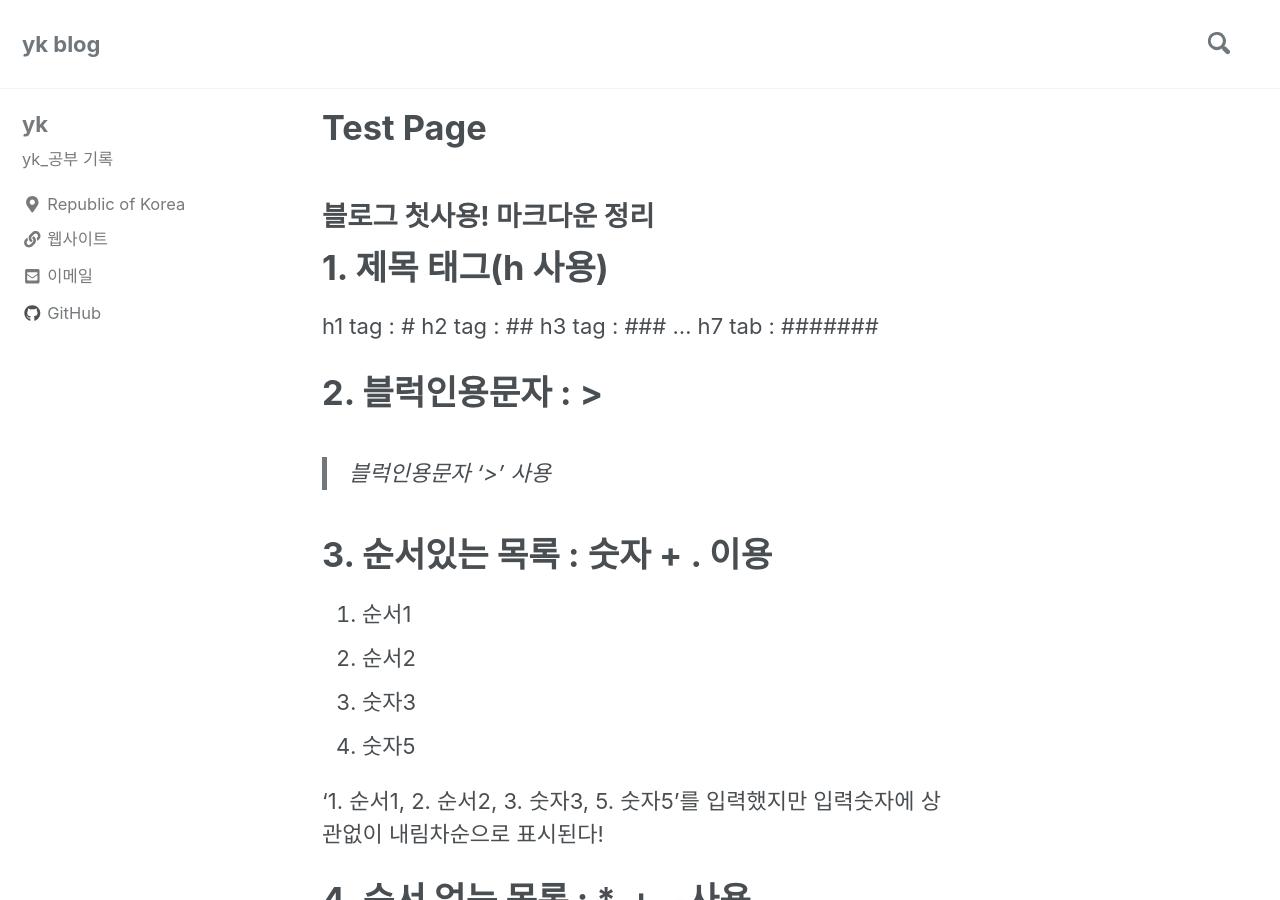
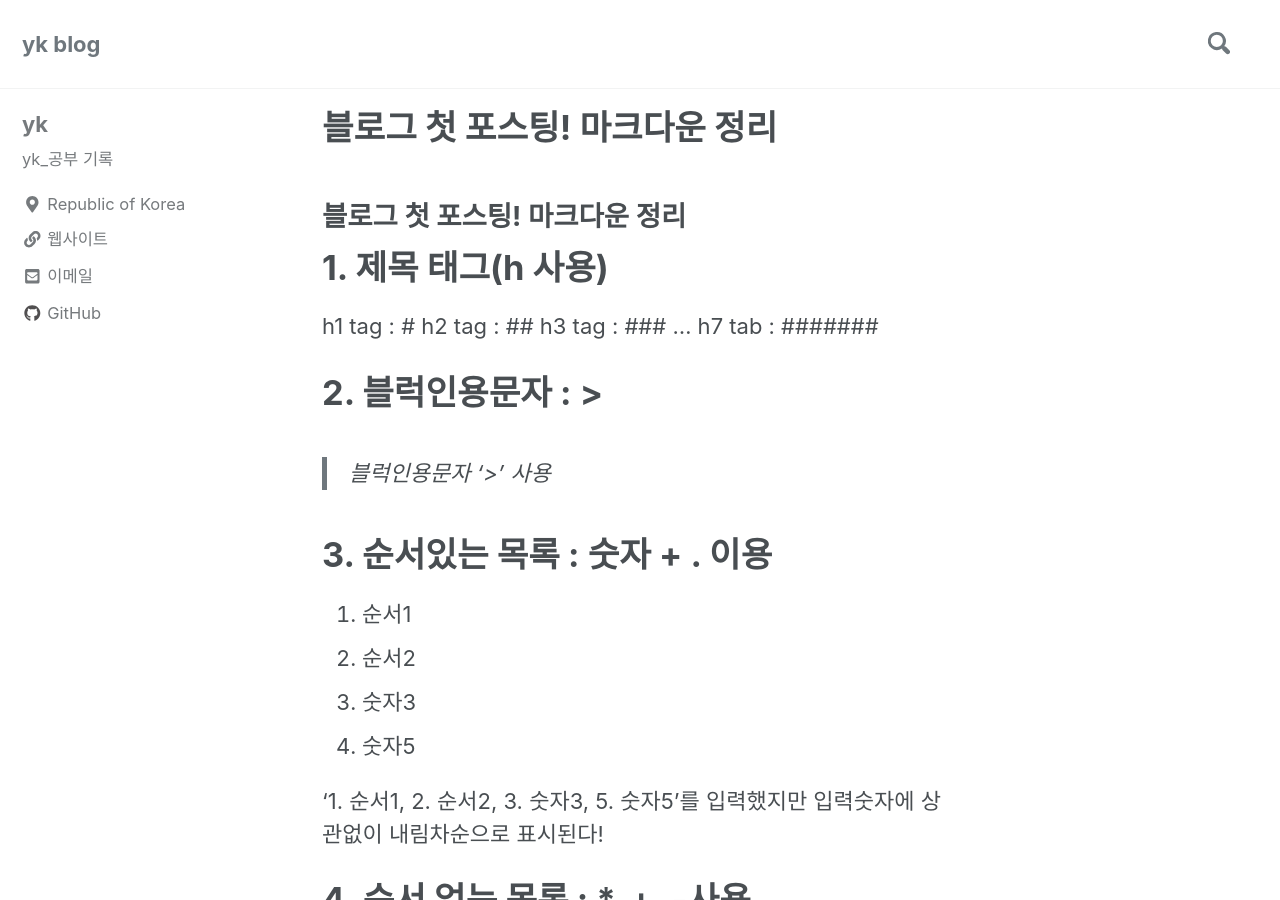
Before and after one commit to yukyung-shim/yukyung-shim.github.io, a Jekyll site: the page built from _posts/2019-01-06-블로그 첫사용! 마크다운 정리.md, in a window 1280 px wide and 900 px high. Built offline with Jekyll 4.4.1, drawn with Linux system fonts in a browser that asks for light colours; nearby versions of some CDN libraries; comment, search, counter and statistics services are not loaded; some of the changed text lies outside the part shown.

Commit message:
title 변경

```diff
--- a/_posts/2019-01-06-블로그 첫사용! 마크다운 정리.md
+++ b/_posts/2019-01-06-블로그 첫사용! 마크다운 정리.md
@@ -1,5 +1,5 @@
 ---
-title: "Test Page"
+title: "블로그 첫 포스팅! 마크다운 정리"
 layout: posts
 categories:
   - blogging
@@ -7,7 +7,7 @@ last_modified_at: 2019-01-06T13:00:00+09:00
 
 ---
 
-## 블로그 첫사용! 마크다운 정리
+## 블로그 첫 포스팅! 마크다운 정리
 
 # 1. 제목 태그(h 사용)
 h1 tag : #
```
